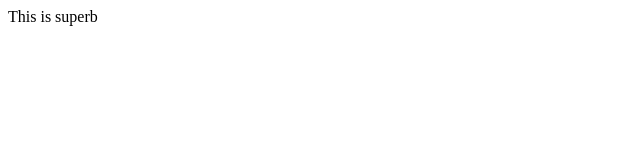
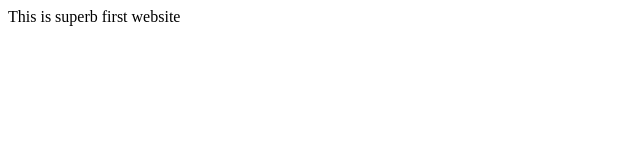
Before and after one commit to crkumaro/crkumaro.github.io, a plain HTML site: page index.html in a window 1280 px wide. Shown: the full height of the page, 0-640 px from the left. Drawn offline with Linux system fonts and the light colour scheme.

Commit message:
Update index.html

```diff
--- a/index.html
+++ b/index.html
@@ -6,7 +6,7 @@
     <title></title>
 </head>
 <body>
-This is superb
+This is superb first website
 
 </body>
 </html>
```
